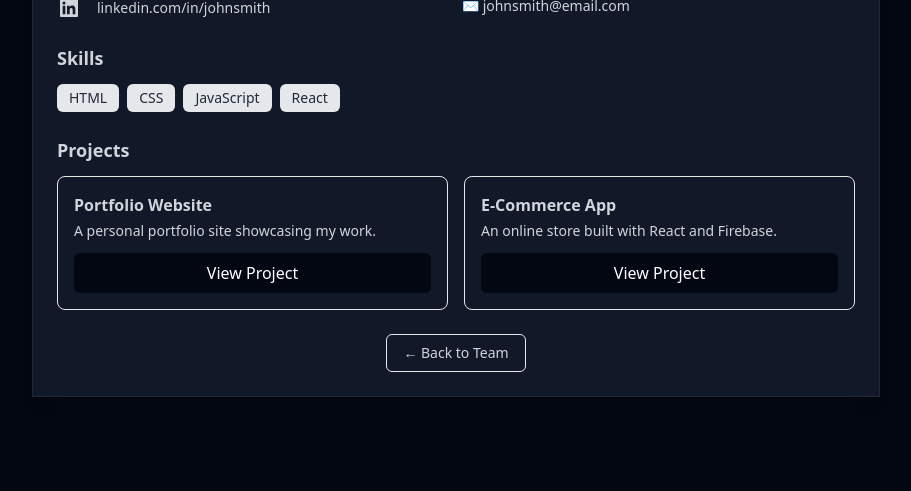
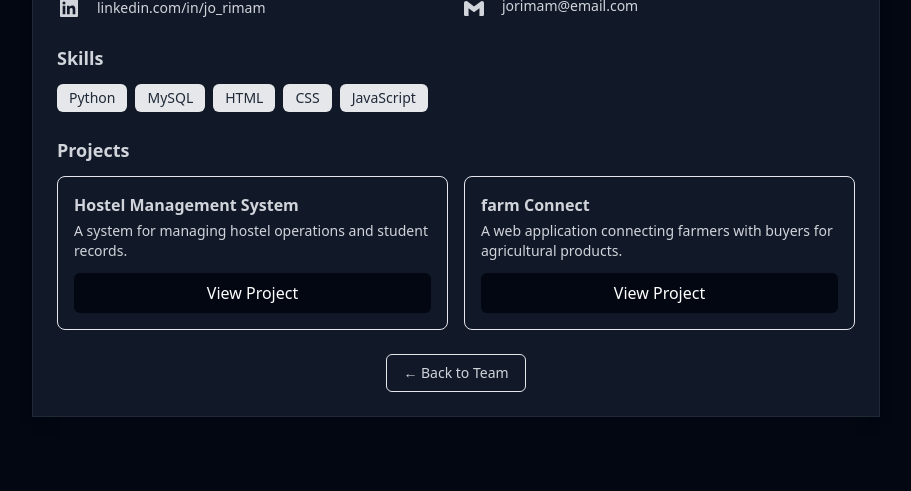
Before and after one commit to JS-Combined-Team-VIII/profile8, a website: page card-three.html in a window 1280 px wide. Shown: the part 309-800 px from the top of the page, without its empty margins (184-1095 px from the left). Drawn offline with nearby package versions, Linux system fonts and the light colour scheme.

Commit message:
Feat-editing card-3 project section

```diff
--- a/card-three.html
+++ b/card-three.html
@@ -60,7 +60,7 @@
                     <!--Boxicons v3.0.8 https://boxicons.com | License  https://docs.boxicons.com/free-->
                     <path d="M19.633 7.997c.013.175.013.349.013.523 0 5.325-4.053 11.461-11.46 11.461-2.282 0-4.402-.661-6.186-1.809.324.037.636.05.973.05a8.07 8.07 0 0 0 5.001-1.721 4.04 4.04 0 0 1-3.767-2.793c.249.037.499.062.761.062.361 0 .724-.05 1.061-.137a4.03 4.03 0 0 1-3.23-3.953v-.05c.537.299 1.16.486 1.82.511a4.02 4.02 0 0 1-1.796-3.354c0-.748.199-1.434.548-2.032a11.46 11.46 0 0 0 8.306 4.215c-.062-.3-.1-.611-.1-.923a4.026 4.026 0 0 1 4.028-4.028c1.16 0 2.207.486 2.943 1.272a8 8 0 0 0 2.556-.973 4.02 4.02 0 0 1-1.771 2.22 8 8 0 0 0 2.319-.624 8.7 8.7 0 0 1-2.019 2.083"></path>
                     </svg>
-                    @Jorimam</p>
+                    x.com/jo_rimam</p>
             </a>
                <a href=""> <p class="flex gap-4 items-center">
                 <svg  xmlns="http://www.w3.org/2000/svg" width="24" height="24"
@@ -68,8 +68,17 @@
                     <!--Boxicons v3.0.8 https://boxicons.com | License  https://docs.boxicons.com/free-->
                     <path d="M20 3H4a1 1 0 0 0-1 1v16a1 1 0 0 0 1 1h16a1 1 0 0 0 1-1V4a1 1 0 0 0-1-1M8.339 18.337H5.667v-8.59h2.672zM7.003 8.574a1.548 1.548 0 1 1 0-3.096 1.548 1.548 0 0 1 0 3.096m11.335 9.763h-2.669V14.16c0-.996-.018-2.277-1.388-2.277-1.39 0-1.601 1.086-1.601 2.207v4.248h-2.667v-8.59h2.56v1.174h.037c.355-.675 1.227-1.387 2.524-1.387 2.704 0 3.203 1.778 3.203 4.092v4.71z"></path>
                     </svg>
-                linkedin.com/in/johnsmith</p></a>
-                <p class="flex gap-4">✉️ johnsmith@email.com</p>
+              linkedin.com/in/jo_rimam</p></a>
+              <a href="">
+                <p class="flex gap-4">
+                    <svg  xmlns="http://www.w3.org/2000/svg" width="24" height="24"
+                        fill="currentColor" viewBox="0 0 24 24" >
+                        <!--Boxicons v3.0.8 https://boxicons.com | License  https://docs.boxicons.com/free-->
+                        <path d="m18.73 5.41-1.28 1L12 10.46 6.55 6.37l-1.28-1A2 2 0 0 0 2 7.05v11.59A1.36 1.36 0 0 0 3.36 20h3.19v-7.72L12 16.37l5.45-4.09V20h3.19A1.36 1.36 0 0 0 22 18.64V7.05a2 2 0 0 0-3.27-1.64"></path>
+                        </svg>
+                     jorimam@email.com
+                    </p>
+                </a>
         </div>
       </div>
 
@@ -78,10 +87,12 @@
         <h2 class="font-semibold text-lg mb-3 text-gray-300">Skills</h2>
 
         <div class="flex flex-wrap gap-2">
+            <span class="px-3 py-1 bg-gray-200 rounded-md text-sm">Python</span>
+            <span class="px-3 py-1 bg-gray-200 rounded-md text-sm">MySQL</span>
           <span class="px-3 py-1 bg-gray-200 rounded-md text-sm">HTML</span>
           <span class="px-3 py-1 bg-gray-200 rounded-md text-sm">CSS</span>
           <span class="px-3 py-1 bg-gray-200 rounded-md text-sm">JavaScript</span>
-          <span class="px-3 py-1 bg-gray-200 rounded-md text-sm">React</span>
+
         </div>
       </div>
 
@@ -93,9 +104,9 @@
 
           <!-- Project 1 -->
           <div class="border rounded-lg p-4">
-            <h3 class="font-semibold text-gray-300">Portfolio Website</h3>
+            <h3 class="font-semibold text-gray-300">Hostel Management System</h3>
             <p class="text-sm text-gray-300 mt-1">
-              A personal portfolio site showcasing my work.
+              A system for managing hostel operations and student records.
             </p>
             <button class="mt-3 w-full bg-gray-950 text-white py-2 rounded-md">
               View Project
@@ -104,9 +115,9 @@
 
           <!-- Project 2 -->
           <div class="border rounded-lg p-4">
-            <h3 class="font-semibold text-gray-300">E-Commerce App</h3>
+            <h3 class="font-semibold text-gray-300">farm Connect</h3>
             <p class="text-sm text-gray-300 mt-1">
-              An online store built with React and Firebase.
+                A web application connecting farmers with buyers for agricultural products.
             </p>
             <button class="mt-3 w-full bg-gray-950 text-white py-2 rounded-md">
               View Project
```
